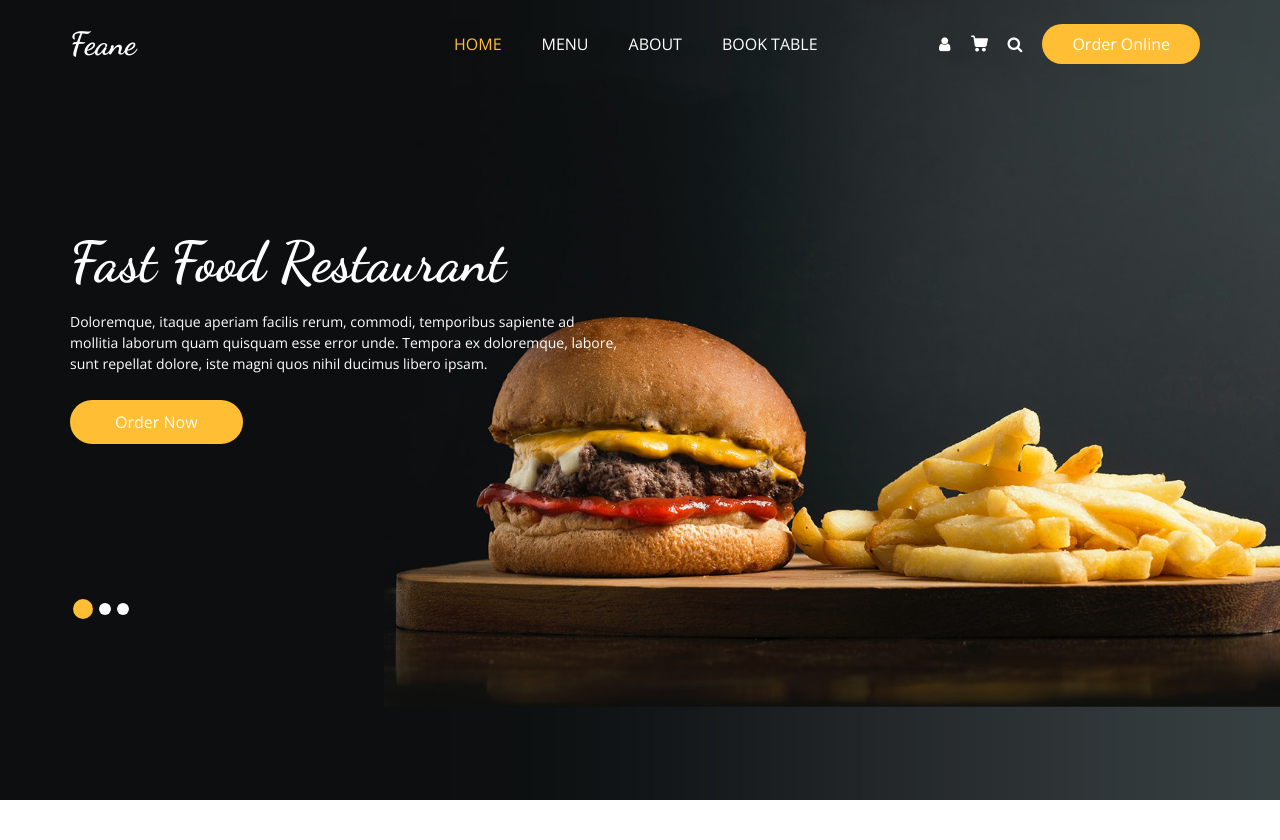
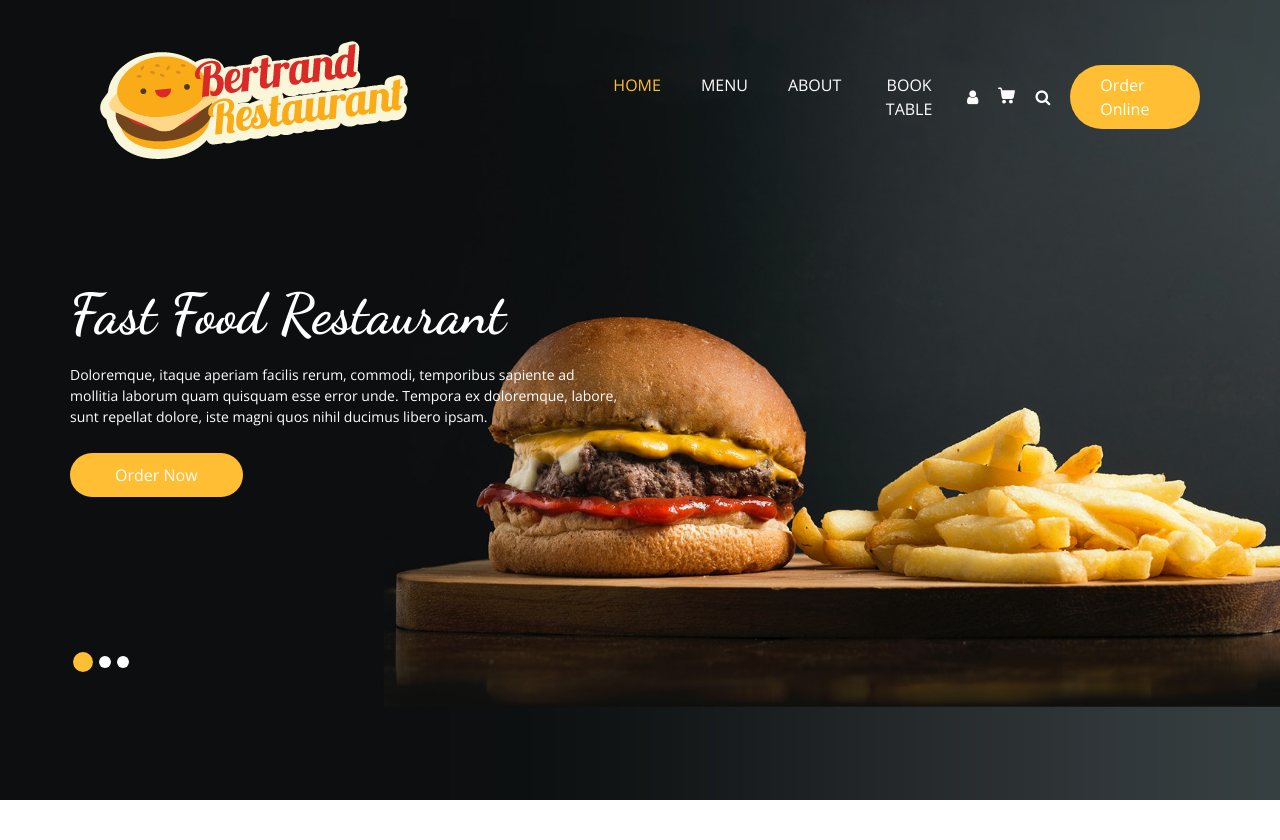
Before and after one commit to sinoe9891/proyecto_restaurante, a PHP site: page / in a window 1280 px wide. Shown: the top 840 px of the page. Run offline with PHP 8.4, Linux system fonts and the light colour scheme; some libraries are stand-ins or nearby versions.

Commit message:
first commit

```diff
--- a/includes/templates/menu.php
+++ b/includes/templates/menu.php
@@ -3,7 +3,7 @@
         <nav class="navbar navbar-expand-lg custom_nav-container ">
           <a class="navbar-brand" href="index.html">
             <span>
-              Feane
+			  <img src="images/logo.png" alt="">
             </span>
           </a>
 
```
Also changed, not shown: images/logo.png (added).
